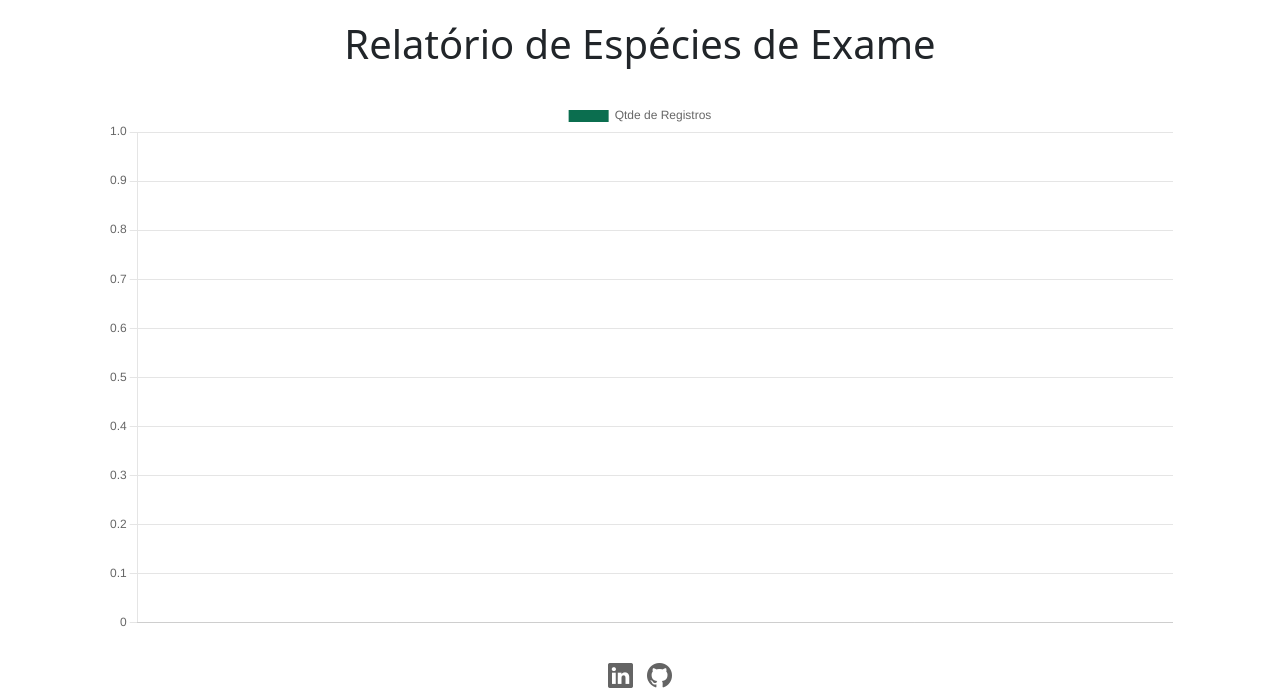
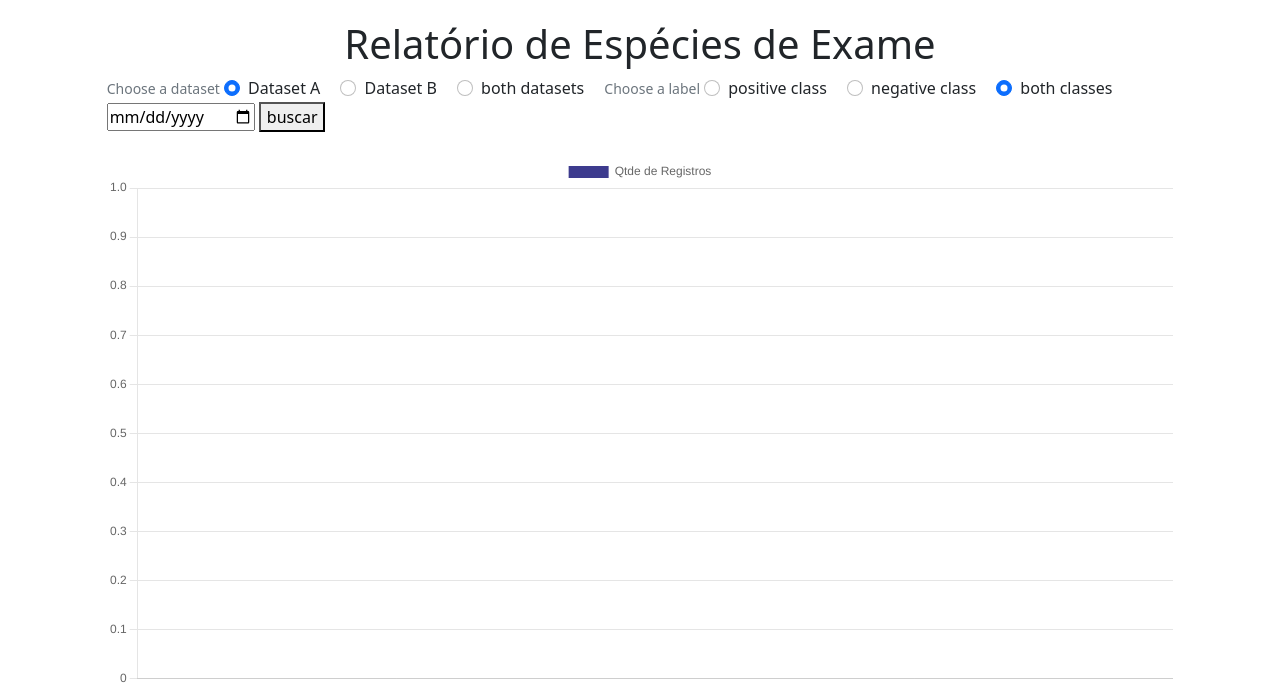
Before and after one commit to MsouzaLeo/TFG_Front, a Django app: page /relatorio-especie/ in a window 1280 px wide. Shown: the part 57-745 px from the top of the page. Run offline with Django 3.2, Linux system fonts and the light colour scheme; data that the repository does not hold is empty; parts of the project's set-up code (start-up, migrations or seed data) failed here and were passed over; some libraries are stand-ins or nearby versions.

Commit message:
relatórios carregando de maneira estática, menos o de espécie, e filtro de data funcionando em todos os estáticos

```diff
--- a/DjangoFront/settings.py
+++ b/DjangoFront/settings.py
@@ -114,15 +114,15 @@ AUTH_PASSWORD_VALIDATORS = [
 # Internationalization
 # https://docs.djangoproject.com/en/3.1/topics/i18n/
 
-LANGUAGE_CODE = 'en-us'
+LANGUAGE_CODE = 'pt-br'
 
-TIME_ZONE = 'UTC'
+TIME_ZONE = 'America/Sao_Paulo'
 
 USE_I18N = True
 
 USE_L10N = True
 
-USE_TZ = False
+USE_TZ = True
 
 
 # Static files (CSS, JavaScript, Images)
--- a/tables/templates/relatorios/relatorio_especie.html
+++ b/tables/templates/relatorios/relatorio_especie.html
@@ -1,27 +1,72 @@
 {% extends 'base.html' %} {% block title %} Relatorio {% endblock %} {% block content %}
 <div class="offset-1 col-10 list-div">
     <h1 id='name' style="text-align: center">Relatório de Espécies de Exame</h1>
+    <section>
+        <form action="" class="" method="POST">
+            {% csrf_token %}
+            <small class="form-text text-muted">Choose a dataset</small>
+            <div class="form-check form-check-inline">
+                <input class="form-check-input dataset" type="radio" name="dataset" id="dataset_a" value="a" checked>
+                <label class="form-check-label" for="dataset_a">
+                    Dataset A
+                </label>
+            </div>
+            <div class="form-check form-check-inline">
+                <input class="form-check-input dataset" type="radio" name="dataset" id="dataset_b" value="b">
+                <label class="form-check-label" for="dataset_b">
+                    Dataset B
+                </label>
+            </div>
+            <div class="form-check form-check-inline">
+                <input class="form-check-input dataset" type="radio" name="dataset" id="both_datasets" value="all">
+                <label class="form-check-label" for="both_datasets">
+                    both datasets
+                </label>
+            </div>
+
+            <small class="form-text text-muted">Choose a label</small>
+            <div class="form-check form-check-inline">
+                <input class="form-check-input dataset" type="radio" name="label" id="positive_class" value="pos">
+                <label class="form-check-label" for="positive_class">
+                    positive class
+                </label>
+            </div>
+            <div class="form-check form-check-inline">
+                <input class="form-check-input dataset" type="radio" name="label" id="negative_class" value="neg">
+                <label class="form-check-label" for="negative_class">
+                    negative class
+                </label>
+            </div>
+            <div class="form-check form-check-inline">
+                <input class="form-check-input dataset" type="radio" name="label" id="both_class" value="all" checked>
+                <label class="form-check-label" for="both_class">
+                    both classes
+                </label>
+            </div>
+            <input type="date" id="dataini" name="dataini" placeholder="Data de início">
+            <button type="submit"> buscar</button>
+        </form>
+    </section>
     <br>
     <div id="container" style="width: 100%;">
-        <canvas id="especie-chart" data-url="{% url 'especie-chart' %}"></canvas>
+        <canvas id="especie-chart" data-url="{% url 'especie-chart'%}"></canvas>
     </div>
 </div>
 
 <script>
-    $(function() {
-        var $especieChart = $("#especie-chart");
-        $.ajax({
-            url: $especieChart.data("url"),
-            success: function(data) {
-                var ctx = $especieChart[0].getContext("2d");
-                new Chart(ctx, {
+    console.log(jQuery.parseJSON('{{labels|safe}}'))
+    labels = jQuery.parseJSON('{{labels|safe}}')
+    console.log(labels)
+    data = jQuery.parseJSON('{{data|safe}}')
+    var ctx = document.getElementById("especie-chart");
+    var naturezaChart = new Chart(ctx, {
         type: 'bar',
         data: {
-                        labels: data.labels,
+            labels: labels,
             datasets: [{
                 label: 'Qtde de Registros',
-                            backgroundColor: '#0b6e4f',
-                            data: data.data
+                backgroundColor: '#3d3b8e',
+                data: data
             }]
         },
         options: {
@@ -35,9 +80,6 @@
             }
         }
     });
-            }
-        });
-    });
 </script>
 
 {% endblock %}
--- a/tables/views.py
+++ b/tables/views.py
@@ -8,6 +8,7 @@ from .forms import *
 import os
 from django.http import JsonResponse
 from scripts import *
+import json
 #from django.db.models import Count
 
 
@@ -250,24 +251,134 @@ def laudoList(request):
 
 
 def relatorio_especie(request):
-    return render((request), 'relatorios/relatorio_especie.html')
+    labels = []
+    data = []
+
+    for especie in EspecieModel.objects.raw('select l.cod_especie_exame ,n.descricao_especie, count(l.nmr_requisicao) as contagem \
+        from laudo l inner join especie_exame n on l.cod_especie_exame = n.cod_especie_exame\
+ group by n.cod_especie_exame, l.cod_especie_exame order by contagem desc'):
+        labels.append(especie.descricao_especie)
+        data.append(especie.contagem)
+    context={
+        'labels': json.dumps(labels),
+        'data': data,
+    }
+
+    return render(request, 'relatorios/relatorio_especie.html', context)
 
 
 def relatorio_natureza(request):
-    return render((request), 'relatorios/relatorio_natureza.html')
+    labels = []
+    data = []
+
+    dataini = request.GET.get('dataini')
+    datafim = request.GET.get('datafim')
+    if (dataini and datafim):
+        for natureza in NaturezaModel.objects.raw('''select l.cod_natureza_exame ,n.descricao_natureza, count(l.nmr_requisicao) as contagem
+            from laudo l inner join natureza_exame n on l.cod_natureza_exame = n.cod_natureza_exame
+            where l.data_requisicao_pericia BETWEEN %s AND %s
+            group by n.cod_natureza_exame, l.cod_natureza_exame order by contagem desc''',[dataini,datafim]):
+            labels.append(natureza.descricao_natureza)
+            data.append(natureza.contagem)
+    else:
+        for natureza in NaturezaModel.objects.raw('''select l.cod_natureza_exame ,n.descricao_natureza, count(l.nmr_requisicao) as contagem
+        from laudo l inner join natureza_exame n on l.cod_natureza_exame = n.cod_natureza_exame
+    group by n.cod_natureza_exame, l.cod_natureza_exame order by contagem desc'''):
+            labels.append(natureza.descricao_natureza)
+            data.append(natureza.contagem)
+
+    context={
+        'labels': json.dumps(labels),
+        'data': data,
+    }
+
+    return render(request, 'relatorios/relatorio_natureza.html', context)
 
 
 def relatorio_perito(request):
-    return render((request), 'relatorios/relatorio_perito.html')
+    labels = []
+    data = []
+
+    dataini = request.GET.get('dataini')
+    datafim = request.GET.get('datafim')
+    if (dataini and datafim):
+        for perito in PeritoModel.objects.raw('''select l.masp_perito,pe.masp, count(*) as contagem
+        from laudo l inner join perito_responsavel pe on l.masp_perito = pe.masp
+        where l.data_requisicao_pericia BETWEEN %s AND %s
+            group by pe.masp, l.masp_perito order by contagem desc''',[dataini,datafim]):
+            labels.append(perito.masp)
+            data.append(perito.contagem)
+    else:
+        for perito in PeritoModel.objects.raw('''select l.masp_perito,pe.masp, count(*) as contagem
+        from laudo l inner join perito_responsavel pe on l.masp_perito = pe.masp
+            group by pe.masp, l.masp_perito order by contagem desc'''):
+            labels.append(perito.masp)
+            data.append(perito.contagem)
+
+    context={
+        'labels': json.dumps(labels),
+        'data': data,
+    }
+
+    return render(request, 'relatorios/relatorio_perito.html', context)
 
 
 def relatorio_unidadex(request):
-    return render((request), 'relatorios/relatorio_unidadex.html')
+    labels = []
+    data = []
+
+    dataini = request.GET.get('dataini')
+    datafim = request.GET.get('datafim')
+    if (dataini and datafim):
+        for unidade in UniexaModel.objects.raw('''select l.cod_unidade_exame ,u.comarca_da_unidade as nome, count(l.nmr_requisicao) as contagem
+        from laudo l inner join unidade_exame u on l.cod_unidade_exame = u.cod_unidade_exame
+        where l.data_requisicao_pericia BETWEEN %s AND %s
+        group by u.cod_unidade_exame, l.cod_unidade_exame order by contagem desc''',[dataini,datafim]):
+            labels.append(unidade.nome)
+            data.append(unidade.contagem)
+    else:
+        for unidade in UniexaModel.objects.raw('''select l.cod_unidade_exame ,u.comarca_da_unidade as nome, count(l.nmr_requisicao) as contagem
+        from laudo l inner join unidade_exame u on l.cod_unidade_exame = u.cod_unidade_exame
+        group by u.cod_unidade_exame, l.cod_unidade_exame order by contagem desc'''):
+            labels.append(unidade.nome)
+            data.append(unidade.contagem)
+
+    context={
+        'labels': json.dumps(labels),
+        'data': data,
+    }
+
+    return render(request, 'relatorios/relatorio_unidadex.html', context)
 
 
 def relatorio_unidader(request):
-    return render((request), 'relatorios/relatorio_unidader.html')
+    labels = []
+    data = []
 
+    limit = request.GET.get('Qtde')
+    print(limit)
+    dataini = request.GET.get('dataini')
+    datafim = request.GET.get('datafim')
+    if (dataini and datafim) and limit == 'Ten':
+        for unidade in UniresModel.objects.raw('''select l.cod_unidade_requisitante ,u.municipio as nome, count(l.nmr_requisicao) as contagem
+        from laudo l inner join unidade_requisitante u on l.cod_unidade_requisitante = u.cod_unidade_requisitante
+        where l.data_requisicao_pericia BETWEEN %s AND %s
+        group by u.cod_unidade_requisitante, l.cod_unidade_requisitante order by contagem desc LIMIT 10''',[dataini,datafim]):
+            labels.append(unidade.nome)
+            data.append(unidade.contagem)
+    else:
+        for unidade in UniresModel.objects.raw('''select l.cod_unidade_requisitante ,u.municipio as nome, count(l.nmr_requisicao) as contagem
+        from laudo l inner join unidade_requisitante u on l.cod_unidade_requisitante = u.cod_unidade_requisitante
+        group by u.cod_unidade_requisitante, l.cod_unidade_requisitante order by contagem desc'''):
+            labels.append(unidade.nome)
+            data.append(unidade.contagem)
+
+    context={
+        'labels': json.dumps(labels),
+        'data': data,
+    }
+
+    return render(request, 'relatorios/relatorio_unidader.html', context)
 
 def especie_chart(request):
     labels = []
@@ -275,9 +386,9 @@ def especie_chart(request):
 
     for especie in EspecieModel.objects.raw('select l.cod_especie_exame ,e.descricao_especie, count(l.nmr_requisicao) as contagem \
         from laudo l inner join especie_exame e on l.cod_especie_exame = e.cod_especie_exame\
- group by e.cod_especie_exame, l.cod_especie_exame order by contagem desc'):
+        group by e.cod_especie_exame, l.cod_especie_exame order by contagem desc'):
+        data.append(especie.contagem)
         labels.append(especie.descricao_especie)
-        data.append(especie.contagem)
 
     return JsonResponse(data={
         'labels': labels,
@@ -288,10 +399,11 @@ def especie_chart(request):
 def natureza_chart(request):
     labels = []
     data = []
-
-    for natureza in NaturezaModel.objects.raw('select l.cod_natureza_exame ,n.descricao_natureza, count(l.nmr_requisicao) as contagem \
-        from laudo l inner join natureza_exame n on l.cod_natureza_exame = n.cod_natureza_exame\
- group by n.cod_natureza_exame, l.cod_natureza_exame order by contagem desc'):
+    dataini = request.GET.get('dataini')
+    datafim = request.GET.get('datafim')
+    for natureza in NaturezaModel.objects.raw('''select l.cod_natureza_exame ,n.descricao_natureza, count(l.nmr_requisicao) as contagem
+        from laudo l inner join natureza_exame n on l.cod_natureza_exame = n.cod_natureza_exame
+    group by n.cod_natureza_exame, l.cod_natureza_exame order by contagem desc'''):
         labels.append(natureza.descricao_natureza)
         data.append(natureza.contagem)
 
@@ -305,9 +417,9 @@ def perito_chart(request):
     labels = []
     data = []
 
-    for perito in PeritoModel.objects.raw('select l.masp_perito,pe.masp, count(*) as contagem \
-        from laudo l inner join perito_responsavel pe on l.masp_perito = pe.masp\
-            group by pe.masp, l.masp_perito order by contagem desc'):
+    for perito in PeritoModel.objects.raw('''select l.masp_perito,pe.masp, count(*) as contagem
+        from laudo l inner join perito_responsavel pe on l.masp_perito = pe.masp
+            group by pe.masp, l.masp_perito order by contagem desc'''):
         labels.append(perito.nome_perito)
         data.append(perito.contagem)
 
@@ -353,11 +465,11 @@ def teste(request, pk):
 
     natureza_obj = NaturezaModel.objects.get(pk=pk)
 
-    especie_obj = EspecieModel.objects.filter(
-        cod_natureza_exame=natureza_obj.cod_natureza_exame).values('descricao_especie')
+    especie_obj = list(EspecieModel.objects.filter(
+        cod_natureza_exame=natureza_obj.cod_natureza_exame).values('descricao_especie'))
 
     return JsonResponse(data={
         'natureza': natureza_obj.descricao_natureza,
-        'especies': list(especie_obj),
+        'especies': especie_obj,
 
     })
```
Also changed, not shown: tables/templates/relatorios/relatorio_natureza.html (+13 -13 lines), tables/templates/relatorios/relatorio_perito.html (+16 -15 lines), tables/templates/relatorios/relatorio_unidader.html (+18 -15 lines), tables/templates/relatorios/relatorio_unidadex.html (+16 -15 lines). Lines whose indentation alone changed are shown as unchanged.
